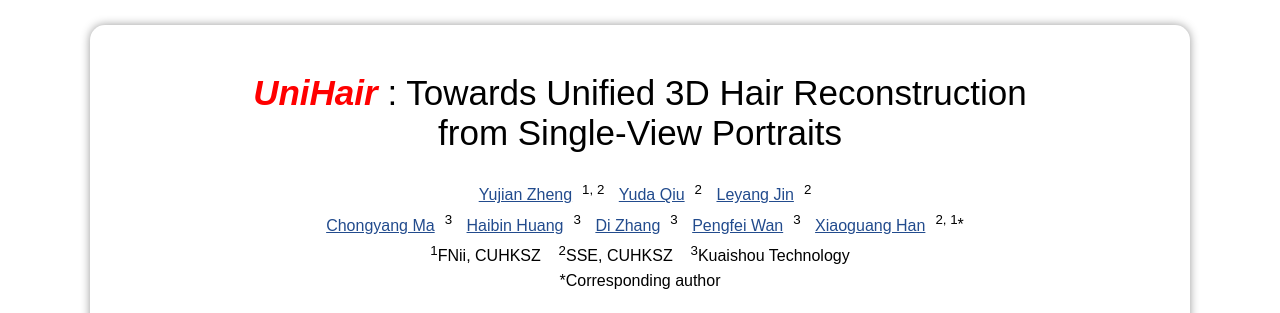
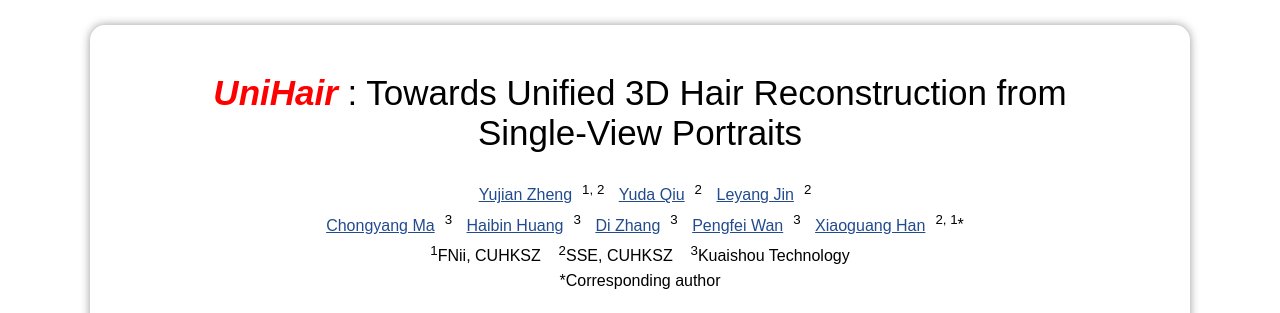
Before and after one commit to unihair24/unihair.github.io, a plain HTML site: page index.html in a window 1280 px wide. Shown: the top 313 px of the page. Drawn offline with nearby package versions, Linux system fonts and the light colour scheme.

Commit message:
Update index.html

```diff
--- a/index.html
+++ b/index.html
@@ -180,7 +180,7 @@
 <body>
 
     <div class="content">
-        <h1><I><B><span style="color:red;">UniHair</span></B></I> : Towards Unified 3D Hair Reconstruction <br/> from Single-View Portraits</h1>
+        <h1><I><B><span style="color:red;">UniHair</span></B></I> : Towards Unified 3D Hair Reconstruction from <br/>Single-View Portraits</h1>
         <p id="conference">
 	    <!--<font size="+2">
             	<B> cvpr <span style="color:red;"></span></B>
```
